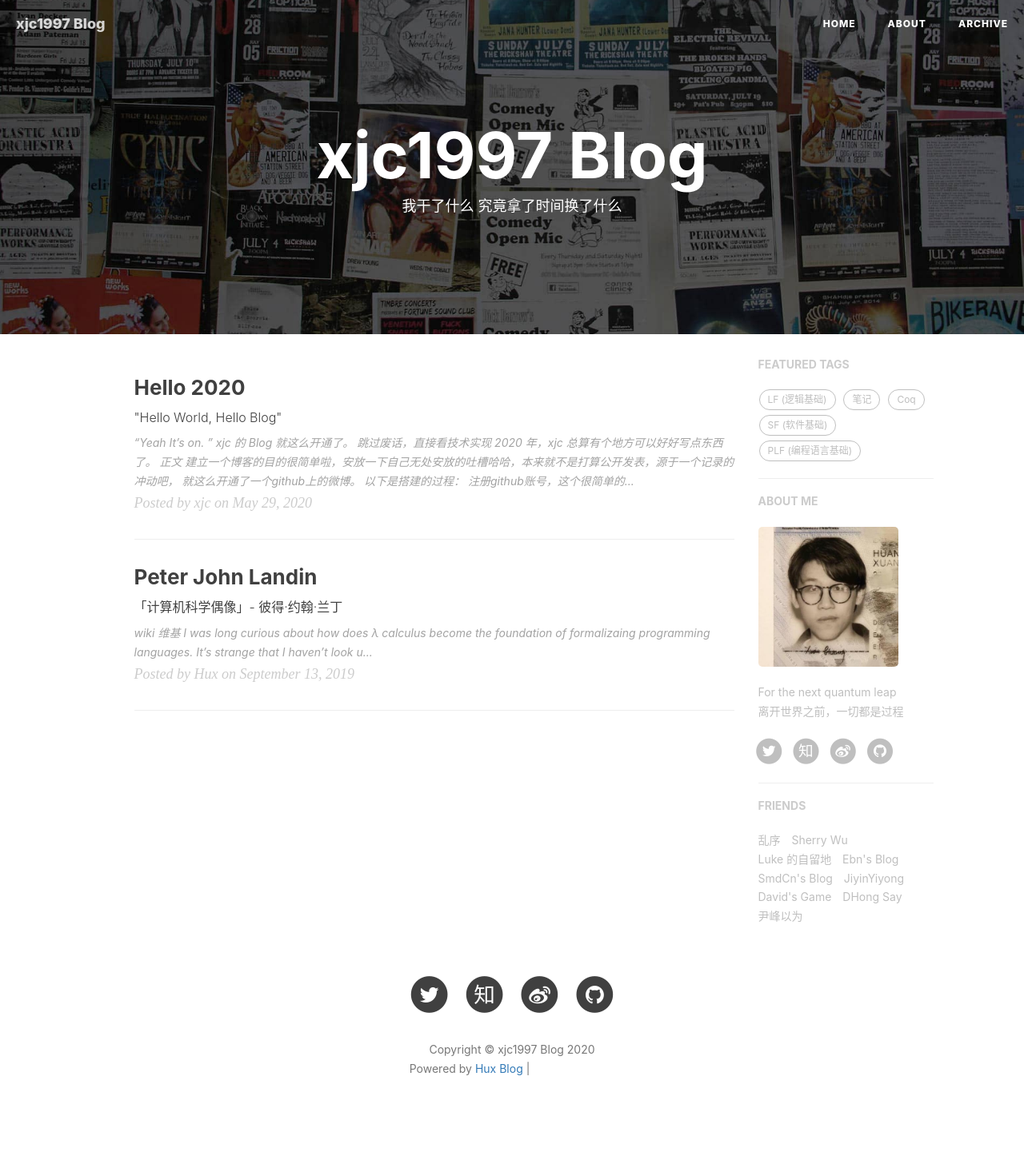
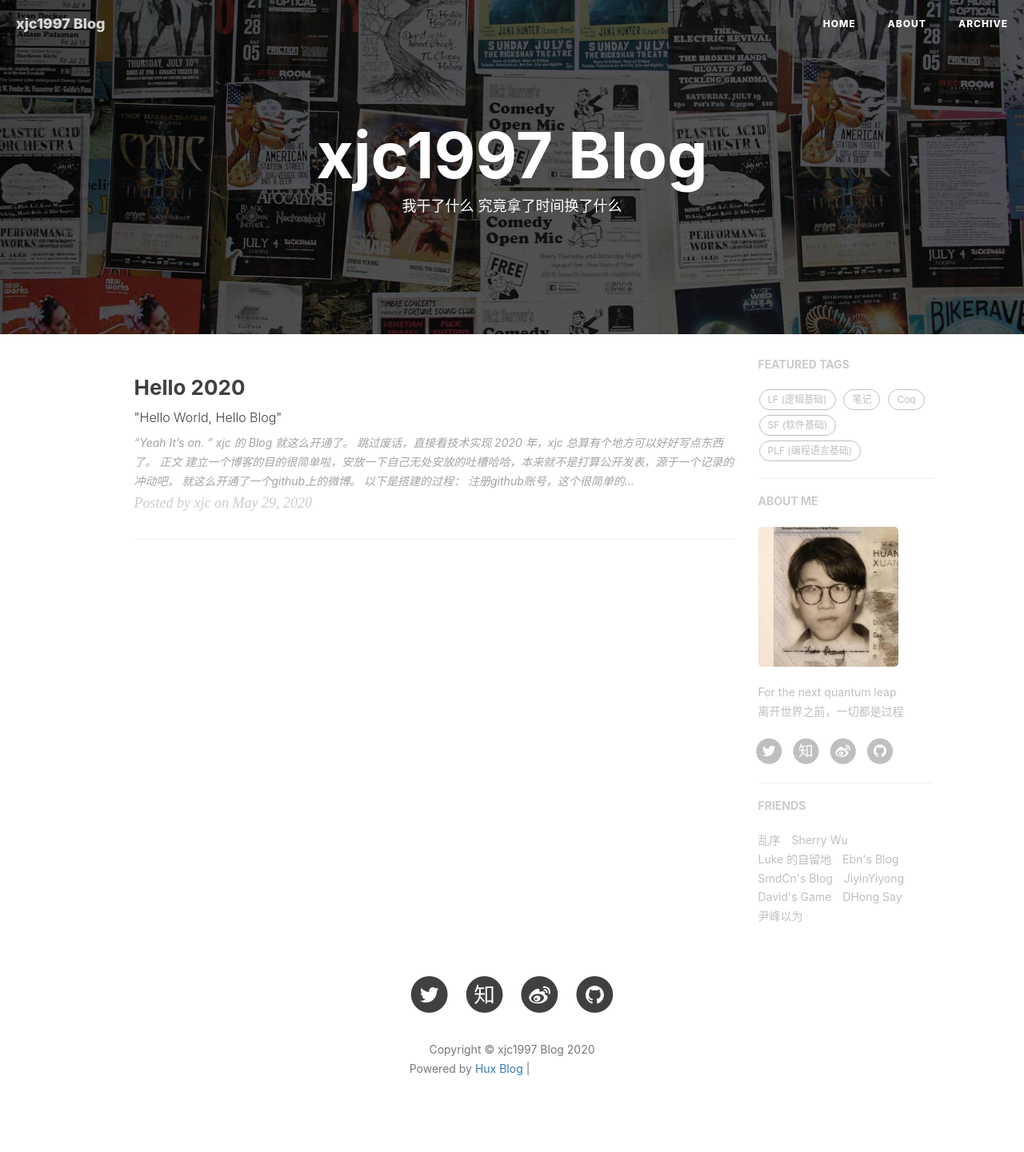
Before and after one commit to xjc1997/xjc1997.github.io, a Jekyll site: the page built from index.html, in a window 1280 px wide. Shown: the whole page at 80% size. Built offline with Jekyll 4.4.1, drawn with Linux system fonts in a browser that asks for light colours; nearby versions of some CDN libraries; the list of posts is cut into pages by our own code; comment, search, counter and statistics services are not loaded; grey boxes are pictures that could not be loaded.

Commit message:
xjc1997 blog

```diff
--- a/_posts/2014-01-29-hello-2015.markdown
+++ b/_posts/2014-01-29-hello-2015.markdown
@@ -34,10 +34,11 @@ xjc 的 Blog 就这么开通了。
 * 建立resposity，并改名为xjc1997.github.io,然后和本地关联。
 * 写博客肯定是需要模板的= =，折腾了半天之后还是决定网上套用了一个。毕竟咱站在巨人的肩膀上
 * 中途安装了ruby jekyll，emmm,大概是用来在本地检查的，但是实际上因为是套用网上黄玄大神的模板，这一步省了也无所谓。
-*（附链接：https://github.com/Huxpro/huxpro.github.io/blob/master/README.zh.md）
+
+* 附链接：https://github.com/Huxpro/huxpro.github.io/blob/master/README.zh.md
 
 中间的困难和latex一样，得关注成品的美感程度，将比于latex的实时呈现，这个只能利用jekyll serve 的方式来检查自己的成果。
-备注一下，jekyll serve 的默认端口4000 在自己电脑上被占用了，也不敢关，就直接 jekyll serve --port 3000 把端口改到3000了，
+备注一下，jekyll serve 的默认端口4000 在自己电脑上被占用了，也不敢关，就直接 jekyll serve ---port 3000 把端口改到3000了，
 也还行吧。
 
 **我们的目标是星辰大海**
--- a/_posts/cs_idols/2019-09-13-peter-john-landin.md
+++ /dev/null
@@ -1,31 +0,0 @@
----
-title: "Peter John Landin"
-subtitle: "「计算机科学偶像」- 彼得·约翰·兰丁"
-layout: post
-author: "Hux"
-header-style: text
-tags:
-  - CS Idols
----
-
-> [wiki](https://en.wikipedia.org/wiki/Peter_Landin) | [维基](https://zh.wikipedia.org/wiki/%E5%BD%BC%E5%BE%97%C2%B7%E5%85%B0%E4%B8%81)
-
-I was long curious about how does λ calculus become the foundation of formalizaing programming languages. It's strange that I haven't look up the answer until today: It's invented so early by Alonzo Church (whom I will write another post for) as an alternative mathematic foundation in 1930s and its relation with programming language was re-discoverred in 1960s.
-
-From the "Lambda calculus and programming languages" section of wikipedia page:
-
-> As pointed out by Peter Landin's 1965 paper "A Correspondence between ALGOL 60 and Church's Lambda-notation"
-
-I found this name quite familiar since I read his paper "The mechanical evaluation of expressions" before, in which he introduced the first abstract machine for functional programming language, namely [SECD machine](https://en.wikipedia.org/wiki/SECD_machine). This paper also define the term [Closure](https://en.wikipedia.org/wiki/Closure_(computer_programming)) which becomes a prevalent notion in computer programming nowadays.
-
-Besides of that, his contributions also include:
-
-- on ALGO definition
-- [ISWIM](https://en.wikipedia.org/wiki/ISWIM) programming language
-- [off-side rule](https://en.wikipedia.org/wiki/Off-side_rule), known as "indentation-based" syntax nowadays, popularized by Miranda, Haskell, Python, etc.
-- coin the term [syntactic sugar](https://en.wikipedia.org/wiki/Syntactic_sugar)
-
-He was much influenced by a study of McCarthy's LISP and taught [Tony Hoare](https://en.wikipedia.org/wiki/Tony_Hoare) ALGO with Peter Naur and Edsger W. Dijkstra. (Oh yes, definitely 4 more people to write).
-
-I have just download his old, influential paper "The next 700 programming languages".
-I am sure it will be an enjoyable read.
```
